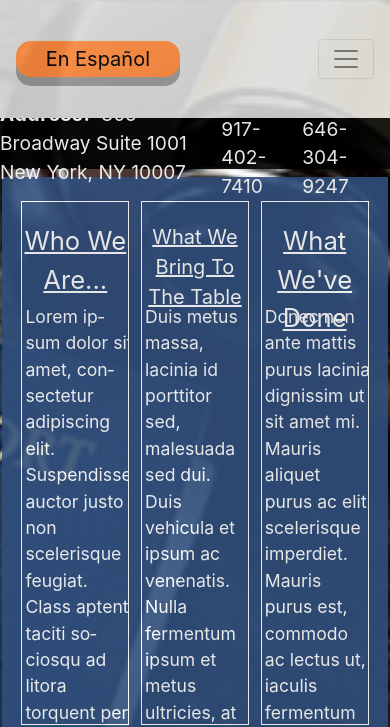
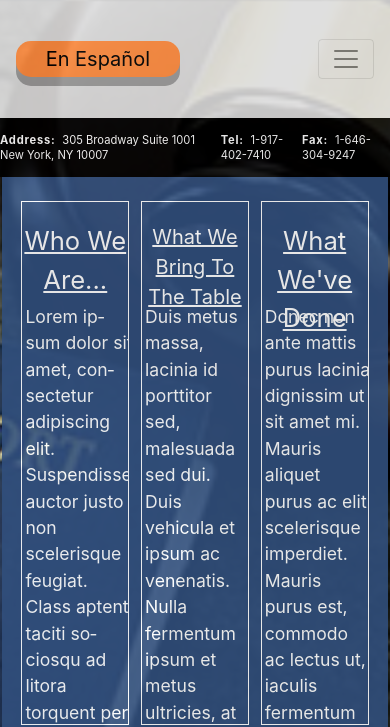
Before and after one commit to Christopher-35/carlosWebsite, a React app: page / in a window 390 px wide. Shown: the top 727 px of the page. Built offline with nearby package versions, Linux system fonts and the light colour scheme.

Commit message:
improved top address flexbox functionality

```diff
--- a/client/app.css
+++ b/client/app.css
@@ -58,10 +58,11 @@ body {
 
 ._botNav {
   z-index: 1 !important;
+  line-height: 1.1;
   font-size: 120%;
   top: 14%;
   width: 100%;
-  height: 6%;
+  height: 7%;
   position: fixed;
   display: flex;
   align-items: center;
--- a/client/app.js
+++ b/client/app.js
@@ -30,7 +30,7 @@ import PracticeAreas from './components/PracticeAreas';
 import {Map, InfoWindow, Marker, GoogleApiWrapper} from 'google-maps-react';
 import mapComponent from './gMaps';
 
-//Tell carlos to manipulate database data so querying is easier    LOOK INTO XSS
+//work on media queries
 class App extends Component {
     constructor(props) {
         super(props);
--- a/client/components/home.css
+++ b/client/components/home.css
@@ -453,6 +453,7 @@ body {
 
 /* should be max-width and make section divs (like blue about section) position relative,
 so you can break them up by <br> and guarantee they wont touch each other*/
+
 @media (max-width: 992px) {
   ._botNav {
     font-size: 120%;
@@ -752,6 +753,12 @@ so you can break them up by <br> and guarantee they wont touch each other*/
 
 }
 
+@media (max-width: 510px) {
+  ._botNav {
+    font-size: 70%;
+    line-height: 1.3;
+  }
+}
 
 /* .info1 {
   color: white;
```
